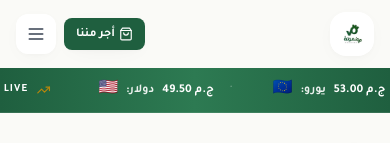
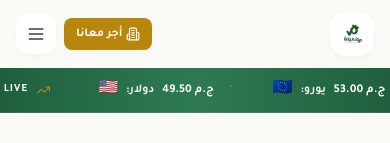
Before and after one commit to Madmonah/madmona-app, a Next.js app: page / in a window 390 px wide. Shown: the top 143 px of the page. Built offline with nearby package versions, Linux system fonts and the light colour scheme; no server answers; the database is empty.

Commit message:
TopNav: mobile pill -> أجر معانا (gold)

```diff
--- a/src/components/TopNav.tsx
+++ b/src/components/TopNav.tsx
@@ -142,13 +142,13 @@ export default function TopNav() {
 
           {/* Mobile actions */}
           <div className="md:hidden flex items-center gap-2">
-            {/* Mobile dual CTA pill - immediately visible */}
+            {/* Mobile primary CTA pill - أجر معانا for suppliers */}
             <Link
-              href="/marketplace"
-              className="flex items-center gap-1 px-3 py-2 bg-[#1F5F3F] text-white text-xs font-black rounded-lg shadow-soft no-underline"
+              href="/supplier/register"
+              className="flex items-center gap-1 px-3 py-2 bg-[#B8860B] text-white text-xs font-black rounded-lg shadow-soft no-underline"
             >
-              <ShoppingBag className="w-3.5 h-3.5" />
-              <span>أجر مننا</span>
+              <Building2 className="w-3.5 h-3.5" />
+              <span>أجر معانا</span>
             </Link>
             <button
               type="button"
```
